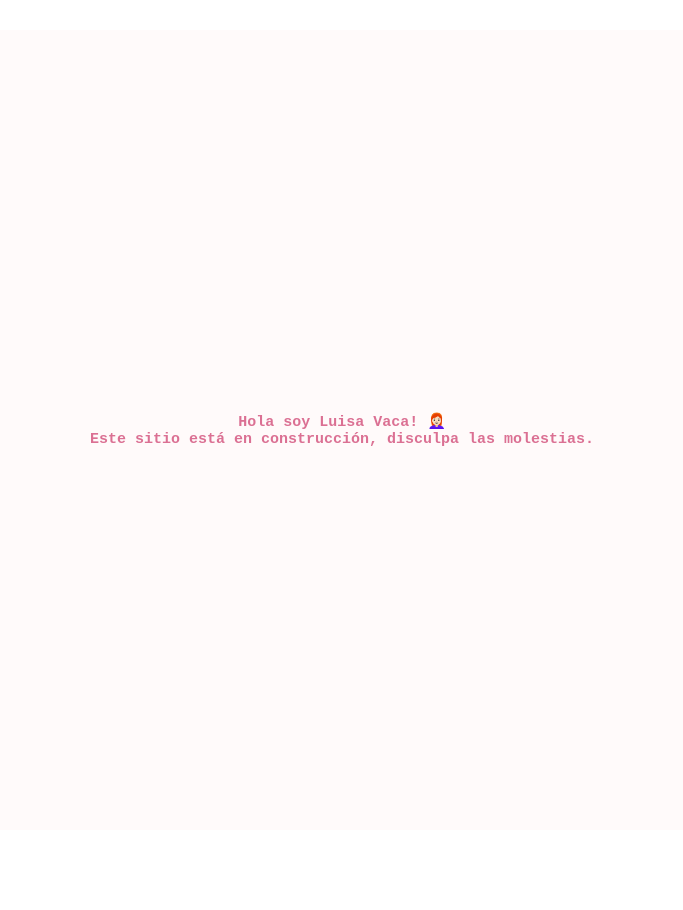
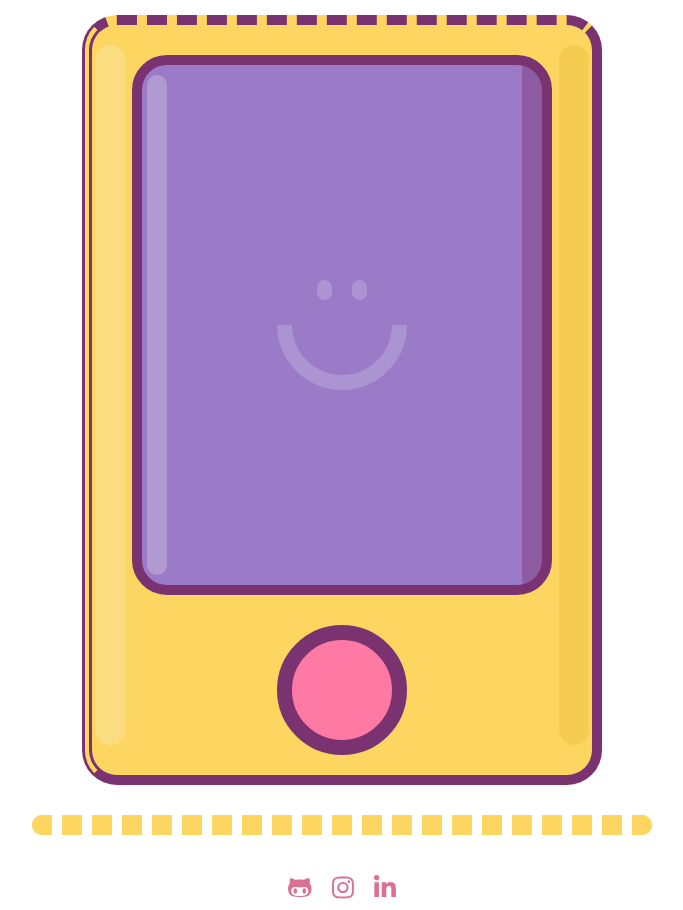
Before and after one commit to luisafvaca/otragrisdev, a React (Create React App) app: page / in a window 1280 px wide. Shown: the whole page, without its empty margins (298-981 px from the left). Before the commit the page ends 860 px from the top, so only its background shows below. Built offline with nearby package versions, Linux system fonts and the light colour scheme.

Commit message:
first version of page

```diff
--- a/src/App.css
+++ b/src/App.css
@@ -1,4 +1,3 @@
 .App {
   text-align: center;
-  margin: 30px;
 }
--- a/src/App.js
+++ b/src/App.js
@@ -1,6 +1,7 @@
 import React from 'react';
 import Landing from './components/Landing/landing';
 import './App.css';
+import 'normalize.css';
 
 function App() {
   return (
--- /dev/null
+++ b/src/components/Ipod/Ipod.css
@@ -0,0 +1,125 @@
+.draw {
+    display: flex;
+    justify-content: center;
+    position: relative;
+}
+
+.container {
+    position: relative;
+    color: #FFFF;
+}
+
+.shine-left {
+    width: 30px;
+    height: 700px;
+    background-color: rgba(240, 248, 255, 0.2);
+    position: absolute;
+    left: 13px;
+    top: 30px;
+    border-radius: 40px;
+}
+
+.shine-right {
+    width: 30px;
+    height: 700px;
+    background-color: rgba(207, 162, 13, 0.2);
+    position: absolute;
+    right: 13px;
+    top: 30px;
+    border-radius: 40px;
+ }
+
+.screen-container {
+    width: 500px;
+    height: 750px;
+    background-color: #FDD661;
+    border: 10px solid #7A3271;
+    border-radius: 35px;
+    display: flex;
+    flex-direction: column;
+    justify-content: center;
+    align-items: center;
+    border-style: dashed solid solid double;
+}
+
+.screen {
+    width: 400px;
+    height: 600px;
+    background-color: #9B7BC7;
+    border: 10px solid #7A3271;
+    border-radius: 35px;
+    margin: 30px;
+    display: flex;
+    justify-content: center;
+    align-items: center;
+    flex-direction: column;
+    position: relative;
+}
+
+.screen:after {
+    content: "";
+    height: 500px;
+    width: 20px;
+    background-color: #eeeeee42;
+    position: absolute;
+    left: 5px;
+    border-radius: 20px;
+}
+
+.screen:before {
+    content: "";
+    height: 530px;
+    width: 20px;
+    background-color: rgba(121, 50, 112, 0.43);
+    position: absolute;
+    right: 0px;
+    border-radius: 20px;
+}
+
+.eye {
+    width: 15px;
+    height: 20px;
+    background: rgba(240, 248, 255, 0.2);
+    border-radius: 20px;
+    position: absolute;
+    display: inline-block;
+    top: 20px;
+}
+
+.eye.l {
+    left: 40px;
+}
+
+.eye.r {
+    right: 40px;
+}
+
+.mouth {
+    width: 100px;
+    height: 100px;
+    border-radius: 50%;
+    border: 15px solid rgba(240, 248, 255, 0.2);;
+    border-bottom-color: transparent;
+    border-left-color: transparent;
+    transform: rotate(135deg);
+}
+
+.button {
+    width: 100px;
+    height: 100px;
+    border-radius: 100%;
+    background-color: #ff79a5;
+    border: 15px solid #7A3271;
+    align-self: flex-start;
+    margin: 0 0 20px 0;
+}
+
+.button:hover {
+    background-color: #db7093;
+    cursor: pointer;
+}
+
+.face {
+    width: 130px;
+    position: relative;
+}
--- /dev/null
+++ b/src/components/Ipod/Ipod.js
@@ -0,0 +1,30 @@
+import React from 'react';
+import './Ipod.css';
+
+function Ipod () {
+    return (
+        <div className="draw">
+            <div className="container">
+                <div className="shine-left"></div>
+                <div className="screen-container">
+                    <div className="screen">
+                        <div className="face">
+                            <div>
+                                <div className="eye l"></div>
+                                <div className="eye r"></div>
+                            </div>
+                            <div className="mouth"></div>
+                        </div>
+                    </div>
+                    <div>
+                        <div className="button"></div>
+                    </div>
+                    <div></div>
+                </div>
+                <div className="shine-right"></div>
+            </div>
+        </div>
+    )
+}
+
+export default Ipod;
--- a/src/components/Landing/landing.css
+++ b/src/components/Landing/landing.css
@@ -1,15 +1,28 @@
-.landing-container {
-    width: 100%;
+.content {
+    font-family: monospace;
+    font-weight: 600;
+    font-size: 25px;
+    color: #db7093;
     height: 100vh;
     display: flex;
     justify-content: center;
-    justify-items: center;
     align-items: center;
     flex-direction: column;
-    background-color: #fffafa;
-    font-family: monospace;
-    font-weight: 600;
-    font-size: 15px;
+}
+
+.separator {
+    margin: 30px 0;
+    width: 600px;
+    border: 10px dashed #FDD661;
+    border-radius: 30px;
+}
+.social {
+    display: flex;
+}
+.social-icon {
     color: #db7093;
-
+    height: 45px;
+    display: flex;
+    align-items: center;
+    margin: 0 10px;
 }
--- a/src/components/Landing/landing.js
+++ b/src/components/Landing/landing.js
@@ -1,13 +1,24 @@
 import React from 'react';
 import './landing.css';
+import { FontAwesomeIcon } from '@fortawesome/react-fontawesome'
+import { faHeart, faTabletAlt} from '@fortawesome/free-solid-svg-icons';
+import {faGithubAlt, faInstagram, faLinkedinIn } from '@fortawesome/free-brands-svg-icons'
+
+import Ipod from '../Ipod/Ipod';
 
 class Landing extends React.Component {
     render(){
         return (
-            <section className="landing-container">
-                <div>Hola soy Luisa Vaca! 👩🏻‍🦰</div>
-                <div>Este sitio está en construcción, disculpa las molestias.</div>
-            </section>
+            <div className="content">
+                <h1>Hello I'm Luisa Vaca</h1>
+                <Ipod />
+                <div className="separator"></div>
+                <div className="social">
+                    <a href="https://github.com/luisafvaca" target="_blank"><FontAwesomeIcon className="social-icon" icon={faGithubAlt} /></a>
+                    <a href="https://www.instagram.com/otra_gris" target="_blank"><FontAwesomeIcon className="social-icon" icon={faInstagram} /></a>
+                    <a href="https://www.linkedin.com/in/luisa-fernanda-vaca-a15121b7/" target="blank"><FontAwesomeIcon className="social-icon" icon={faLinkedinIn} /></a>
+                </div>
+            </div>
         )
     }
 }
```
Also changed, not shown: package.json (+7 -1 lines).
